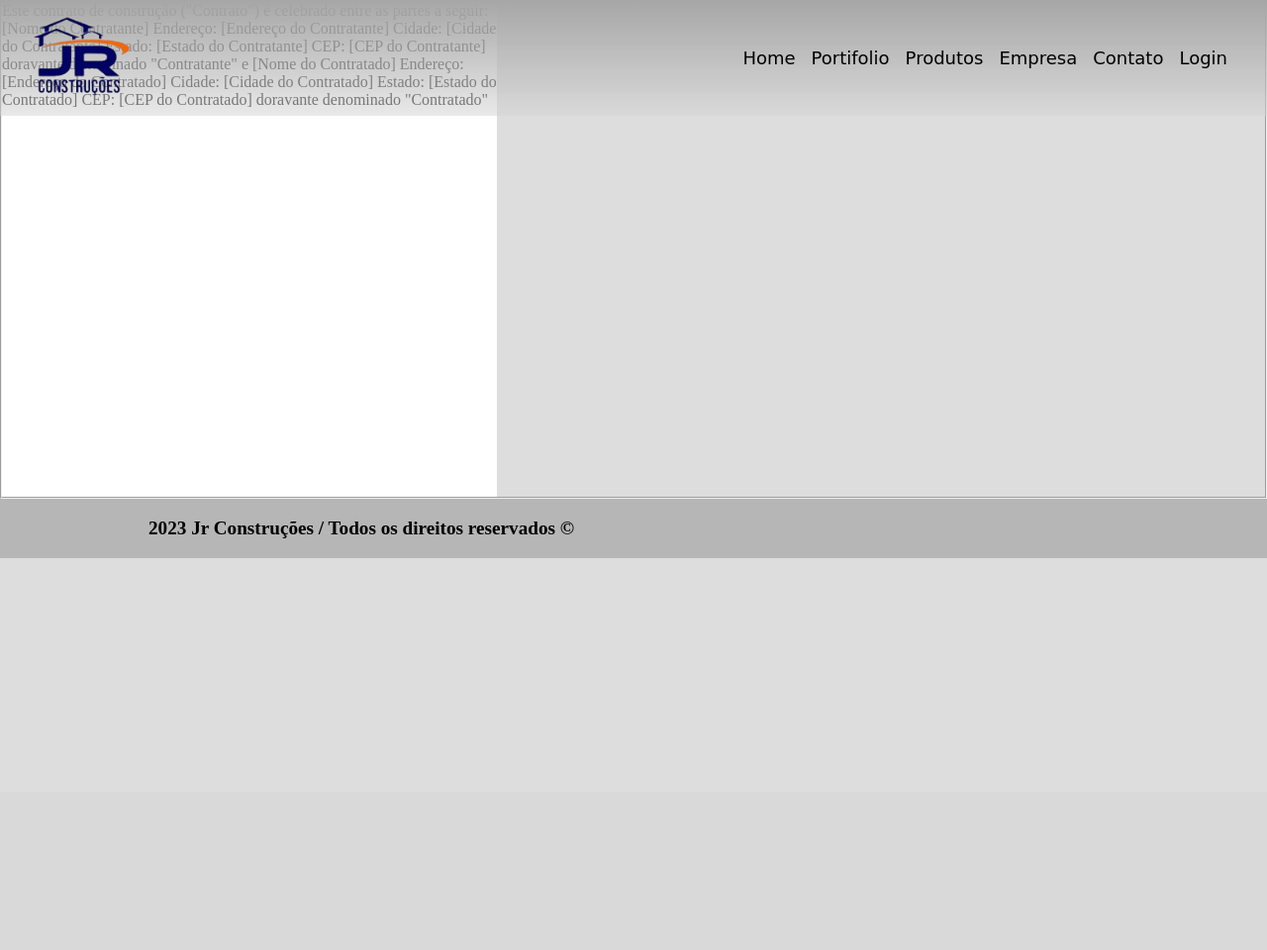
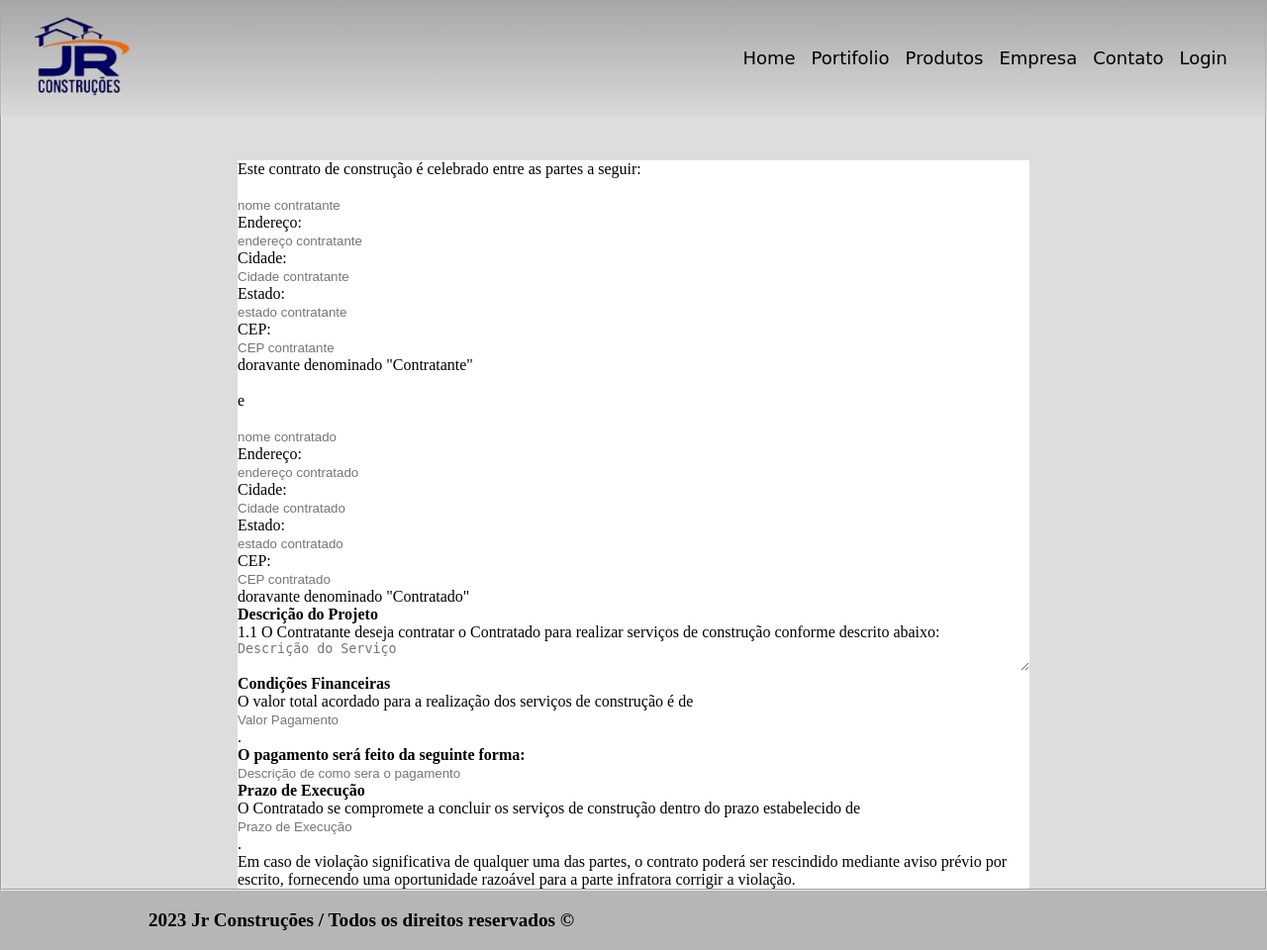
Before and after one commit to gabipereira0614/JR_codespace, a CodeIgniter 4 app: template app/Views/admin/contrato.php in a window 1280 px wide. Shown: the whole page at 99% size. Before the commit the page ends 564 px from the top, so only its background shows below. Run offline with PHP 8.4 and a stand-in for CodeIgniter, Linux system fonts and the light colour scheme; the template is opened without the code that fills it, so the values that code supplies are empty; some libraries are stand-ins or nearby versions; some web fonts are replaced.

Commit message:
inicio contrato

```diff
--- a/app/Controllers/Admin/Produto.php
+++ b/app/Controllers/Admin/Produto.php
@@ -86,7 +86,7 @@ class Produto extends BaseController
             session()->setFlashdata("tipo","danger");
             session()->setFlashdata("mensagem","Erro ao Salvar");
         }
-        return redirect()->to("/admin/produto");
+        return redirect()->to(base_url("/admin/produto"));
     }
 
 
--- a/app/Views/admin/contrato.php
+++ b/app/Views/admin/contrato.php
@@ -12,26 +12,54 @@
 
     <div class="formulario-contrato">
 
-Este contrato de construção ("Contrato") é celebrado entre as partes a seguir:
 
-[Nome do Contratante]
-Endereço: [Endereço do Contratante]
-Cidade: [Cidade do Contratante]
-Estado: [Estado do Contratante]
-CEP: [CEP do Contratante]
+<p>Este contrato de construção  é celebrado entre as partes a seguir:<p><br>
+    <input type="nome-contratante" class="inputs" placeholder="nome contratante" name="nome-contratante" id="nome-contratante"><br>
+<p>Endereço:</p>
+    <input type="endereco-contratante" class="inputs" placeholder="endereço contratante" name="endereco-contratante" id="endereco-contratante"><br>
+<p>Cidade:</p>
+    <input type="cidade-contratante" class="inputs" placeholder="Cidade contratante" name="cidade-contratante" id="cidade-contratante"><br>
+<p>Estado:<p>
+    <input type="estado-contratante" class="inputs" placeholder="estado contratante" name="estado-contratante" id="estado-contratante"><br>
+<p>CEP:<p>
+    <input type="CEP-contratante" class="inputs" placeholder="CEP contratante" name="CEP-contratante" id="CEP-contratante"><br>
 
-doravante denominado "Contratante"
+<p>doravante denominado "Contratante"<p><br>
 
-e
+<p>e</p> <br>
 
-[Nome do Contratado]
-Endereço: [Endereço do Contratado]
-Cidade: [Cidade do Contratado]
-Estado: [Estado do Contratado]
-CEP: [CEP do Contratado]
+    <input type="nome-contratado" class="inputs" placeholder="nome contratado" name="nome-contratado"><br>
+<p>Endereço:</p>
+    <input type="text" class="inputs" placeholder="endereço contratado" name="endereco-contratado"><br>
+<p>Cidade:</p>
+    <input type="text" class="inputs" placeholder="Cidade contratado" name="cidade-contratado"><br>
+<p>Estado:</p>
+    <input type="text" class="inputs" placeholder="estado contratado" name="estado-contratado"><br>
+CEP:
+    <input type="text" class="inputs" placeholder="CEP contratado" name="CEP-contratado"><br>
 
-doravante denominado "Contratado"
+doravante denominado "Contratado"<br>
 
+<span> Descrição do Projeto</span><br>
+
+1.1 O Contratante deseja contratar o Contratado para realizar serviços de construção conforme descrito abaixo:<br>
+<textarea type="text" class="inputs" placeholder="Descrição do Serviço" name="descricao"></textarea><br>
+
+<span> Condições Financeiras</span><br>
+
+ O valor total acordado para a realização dos serviços de construção é de
+<input type="number" class="inputs" placeholder="Valor Pagamento" name="valor">.<br>
+
+<span> O pagamento será feito da seguinte forma:</span><br>
+    <input type="text" class="inputs" placeholder="Descrição de como sera o pagamento" name="pagamento"><br>
+
+ <span>Prazo de Execução</span><br>
+
+ O Contratado se compromete a concluir os serviços de construção dentro do prazo estabelecido de
+  <input type="text" class="inputs" placeholder="Prazo de Execução" name="prazo">.<br>
+
+   Em caso de violação significativa de qualquer uma das partes, o contrato poderá ser rescindido mediante aviso
+  prévio por escrito, fornecendo uma oportunidade razoável para a parte infratora corrigir a violação.
 
 
     </div>
--- a/public/styles/admin/contrato.css
+++ b/public/styles/admin/contrato.css
@@ -1,6 +1,34 @@
 .formulario-contrato{
     background-color: white;
-    width: 500px;
-    height: 500px;
+    width: 800px;
+    height: 100%;
+    justify-content: center;
+    align-items: center;
+     margin-top: 20vh;
+  }
 
+  fieldset{
+    display: flex;
+    flex-wrap: wrap;
+    align-items: center;
+    justify-content: center;
   }
+
+  .inputs{
+    border: 0px;
+    width: 100%;
+  }
+
+  p{
+    font-style: normal;
+  }
+
+
+  span{
+    font-weight: bold;
+  }
+
+  input{
+    width: 100%;
+    height: auto;
+  }
```
